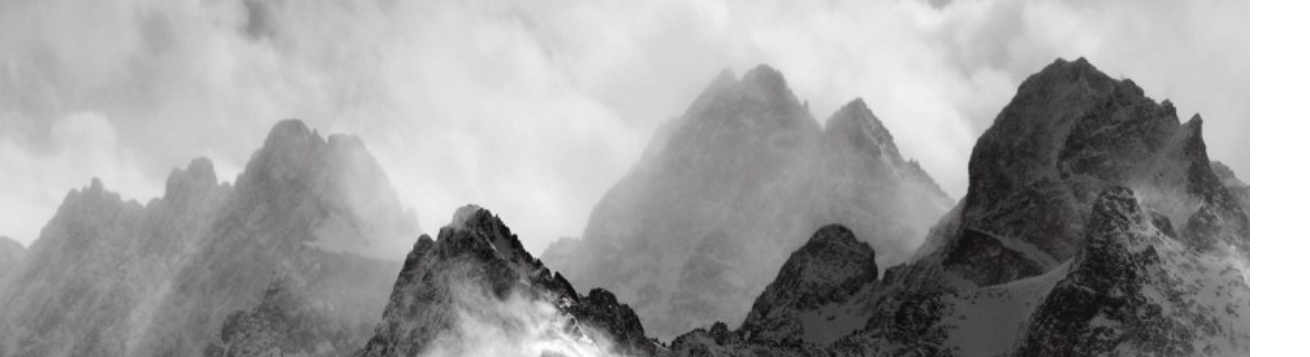
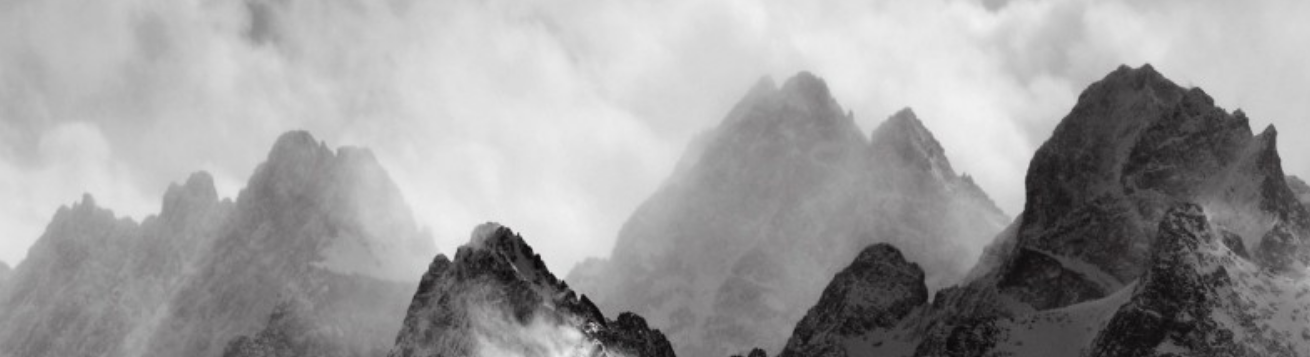
Before and after one commit to PlundRScripts/blurry-loading, a plain HTML site: page index.html in a window 1280 px wide. Shown: the top 357 px of the page, 1310 px wide, since content can reach past the window. Drawn offline with nearby package versions, Linux system fonts and the light colour scheme.

Commit message:
Finished Blurry loading project
added calc function to base css file
added in js file. a function that maps range of numbers from one to another

```diff
--- a/script.js
+++ b/script.js
@@ -0,0 +1,21 @@
+const loadText = document.querySelector ('.loading-text')
+const bg = document.querySelector ('.bg')
+
+let load = 0
+
+let int=setInterval(blurring, 30)
+//blurry function
+function blurring(){
+    load++;
+
+    if(load > 99){
+        clearInterval(int)
+    }
+    loadText.innerText = `${load}%`
+    loadText.style.opacity = scale(load, 0, 100, 1, 0)
+    bg.style.filter = `blur(${scale(load, 0,100, 30, 0)}px)`
+}
+//javascript map range of numbers to another range of numbers
+const scale = (num, in_min, in_max, out_min, out_max)=>{
+    return (num - in_min) * (out_max - out_min) / (in_max - in_min) + out_min;
+}
--- a/styles.css
+++ b/styles.css
@@ -1,6 +1,10 @@
 @import url('https://fonts.googleapis.com/css2?family=Oswald:wght@200;300;400;500;600;700&display=swap');
 
 *{
+    box-sizing: border-box;
+}
+
+body{
     font-family: 'Oswald', sans-serif;
     display:flex;
     align-items:center;
@@ -15,8 +19,8 @@
     position: absolute;
     top:-30px;
     left:-30px;
-    width:100vw;
-    height:100vh;
+    width:calc(100vw + 60px );
+    height:calc(100vh + 60px);
     z-index: -1;
     filter:blur(0px)
 }
```
